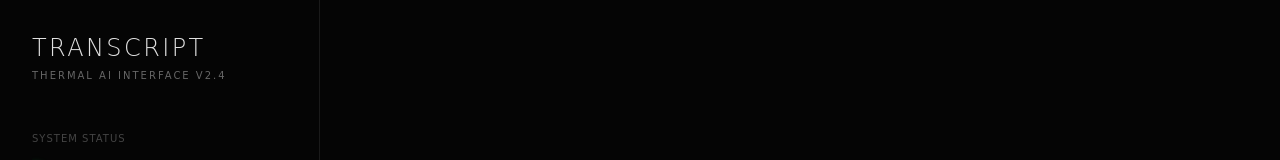
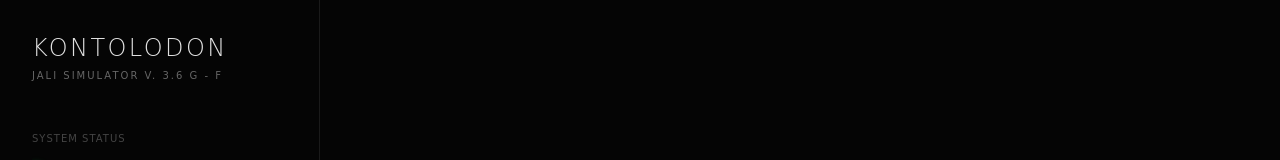
Before and after one commit to auretta-meier/jokowowow, a React (Vite) app: page / in a window 1280 px wide. Shown: the top 160 px of the page. Built offline with nearby package versions, Linux system fonts and the light colour scheme.

Commit message:
style: rename branding to jali simulator
Update the application title and versioning in the sidebar for custom branding.

```diff
--- a/src/App.tsx
+++ b/src/App.tsx
@@ -75,8 +75,8 @@ export default function App() {
       {/* Sidebar - System Status & Log */}
       <aside className="hidden md:flex w-[320px] border-r border-[#1a1a1a] flex-col p-8 z-20 bg-[#050505]">
         <div className="mb-12">
-          <h1 className="text-2xl font-light tracking-widest uppercase mb-1">TRANSCRIPT</h1>
-          <p className="text-[10px] uppercase tracking-[0.2em] text-[#666]">Thermal AI Interface v2.4</p>
+          <h1 className="text-2xl font-light tracking-widest uppercase mb-1">kontolodon</h1>
+          <p className="text-[10px] uppercase tracking-[0.2em] text-[#666]">jali simulator V. 3.6 G - F</p>
         </div>
 
         <div className="flex-grow space-y-8 overflow-y-auto">
```
